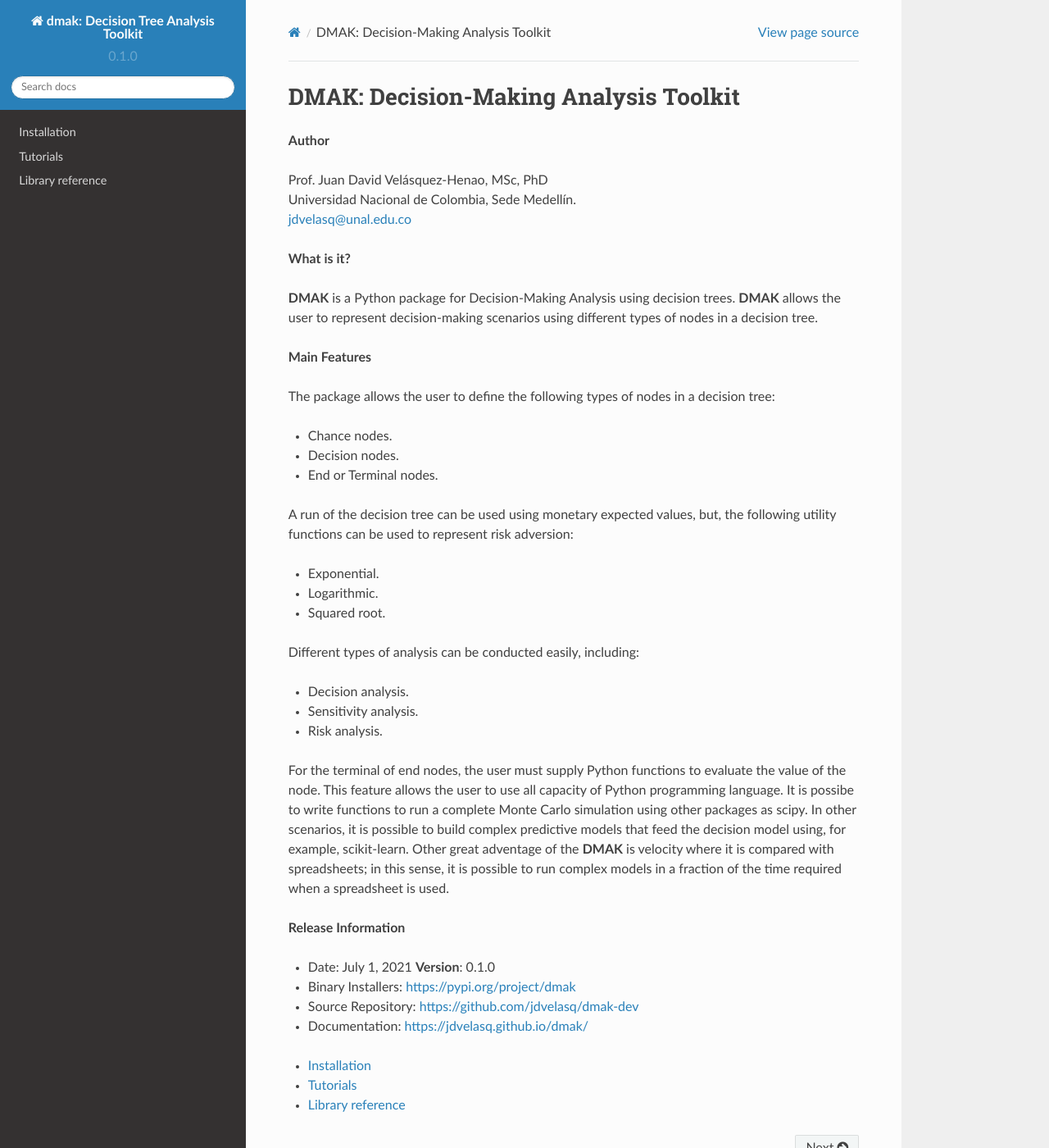
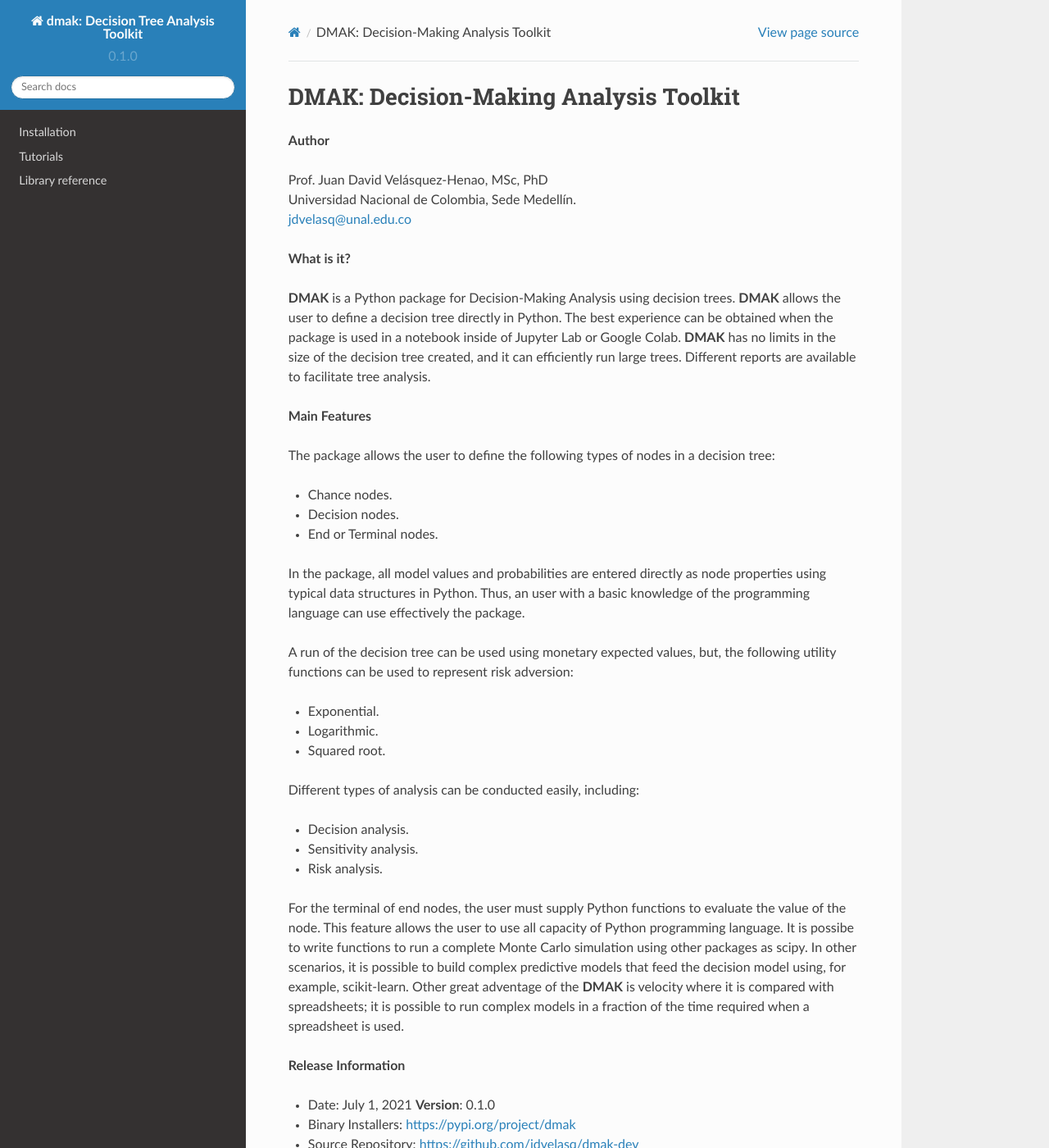
Before and after one commit to jdvelasq/decision-analysis, a Sphinx documentation site: the page built from sphinx/index.rst, in a window 1280 px wide and 1400 px high. Shown: the whole window at 82% size. Built offline with Sphinx 7.4.7 and the Read the Docs theme 2.0.0, drawn with Linux system fonts in a browser that asks for light colours; formulas are drawn with MathJax 3.

Commit message:
doc: improve intro

```diff
--- a/sphinx/index.rst
+++ b/sphinx/index.rst
@@ -13,8 +13,11 @@ DMAK: Decision-Making Analysis Toolkit
 **What is it?**
 
 **DMAK** is a Python package for Decision-Making Analysis using decision trees.
-**DMAK** allows the user to represent decision-making scenarios using different types
-of nodes in a decision tree.
+**DMAK** allows the user to define a decision tree directly in Python. The
+best experience can be obtained when the package is used in a notebook
+inside of Jupyter Lab or Google Colab. **DMAK** has no limits in the size
+of the decision tree created, and it can efficiently run large trees.
+Different reports are available to facilitate tree analysis.
 
 
 **Main Features**
@@ -28,6 +31,11 @@ tree:
 * Decision nodes.
 
 * End or Terminal nodes.
+
+In the package, all model values and probabilities are entered directly as
+node properties using typical data structures in Python. Thus, an user with
+a basic knowledge of the programming language can use effectively the
+package.
 
 A run of the decision tree can be used using monetary expected values, but, the
 following utility functions can be used to represent risk adversion:
@@ -52,7 +60,7 @@ programming language. It is possibe to write functions to run a complete Monte C
 simulation using other packages as scipy. In other scenarios, it is possible to
 build complex predictive models that feed the decision model using, for example,
 scikit-learn. Other great adventage of the **DMAK** is velocity where it is compared
-with spreadsheets; in this sense, it is possible to run complex models in a
+with spreadsheets; it is possible to run complex models in a
 fraction of the time required when a spreadsheet is used.
 
 
```
